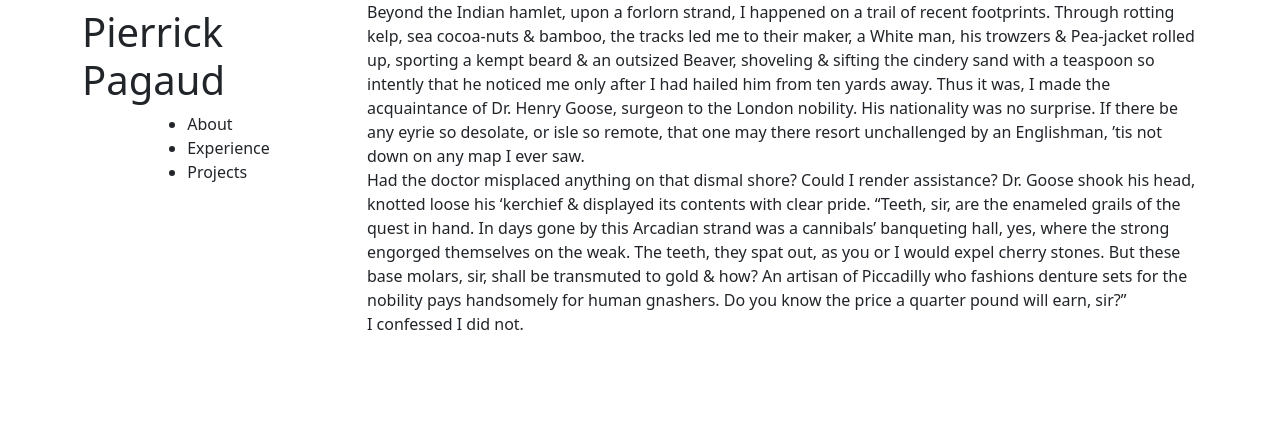
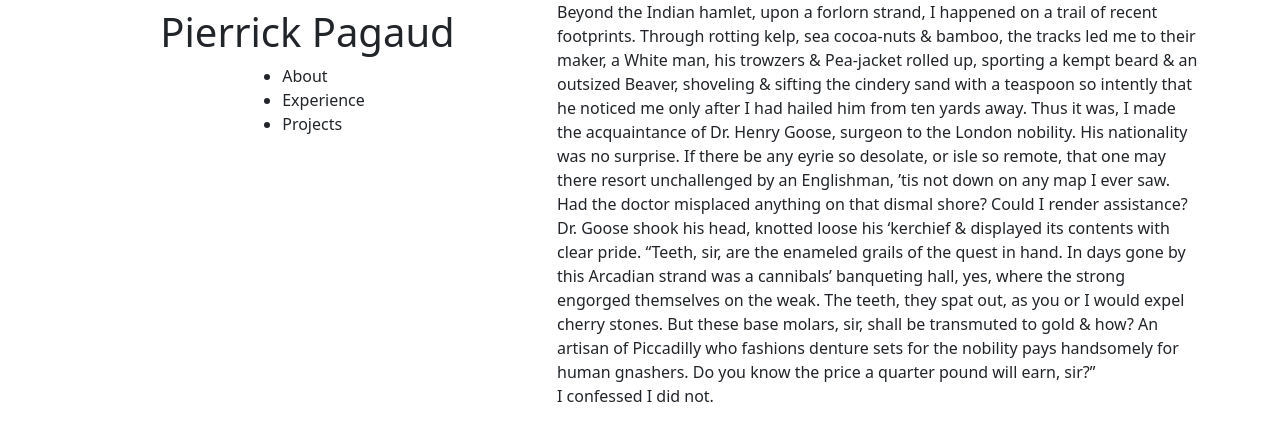
Before and after one commit to pierrpgd/portfolios, a Django app: page / in a window 1280 px wide. Shown: the top 441 px of the page. Run offline with Django 5.2, Linux system fonts and the light colour scheme; some libraries are stand-ins or nearby versions.

Commit message:
Dev - Modification of the zidth of main columns

```diff
--- a/pierrpgd/templates/home.html
+++ b/pierrpgd/templates/home.html
@@ -10,7 +10,7 @@
 <body>
     <div class="container">
         <div class="row">
-            <div class="col-3">
+            <div class="col-5">
                 <nav class="navbar" style="flex-direction:column;">
                     <h1 id="name">{{ name }}</h1>
                     <ul>
@@ -20,7 +20,7 @@
                     </ul>
                 </nav>
             </div>
-            <div class="col-9">
+            <div class="col-7">
                 <section id="about">{{ about }}</section>
                 <section id="experience">{{ experience }}</section>
                 <section id="projects">{{ projects }}</section>
```
